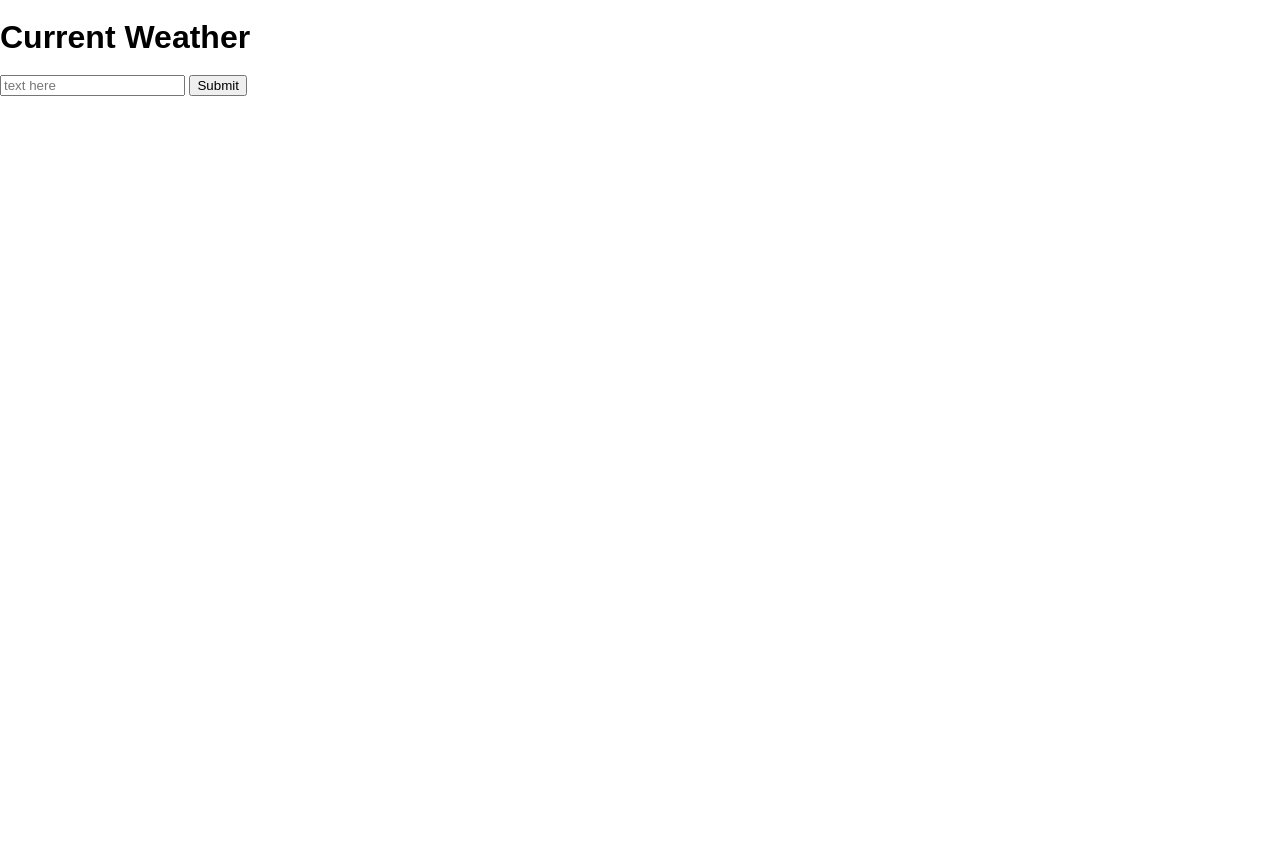
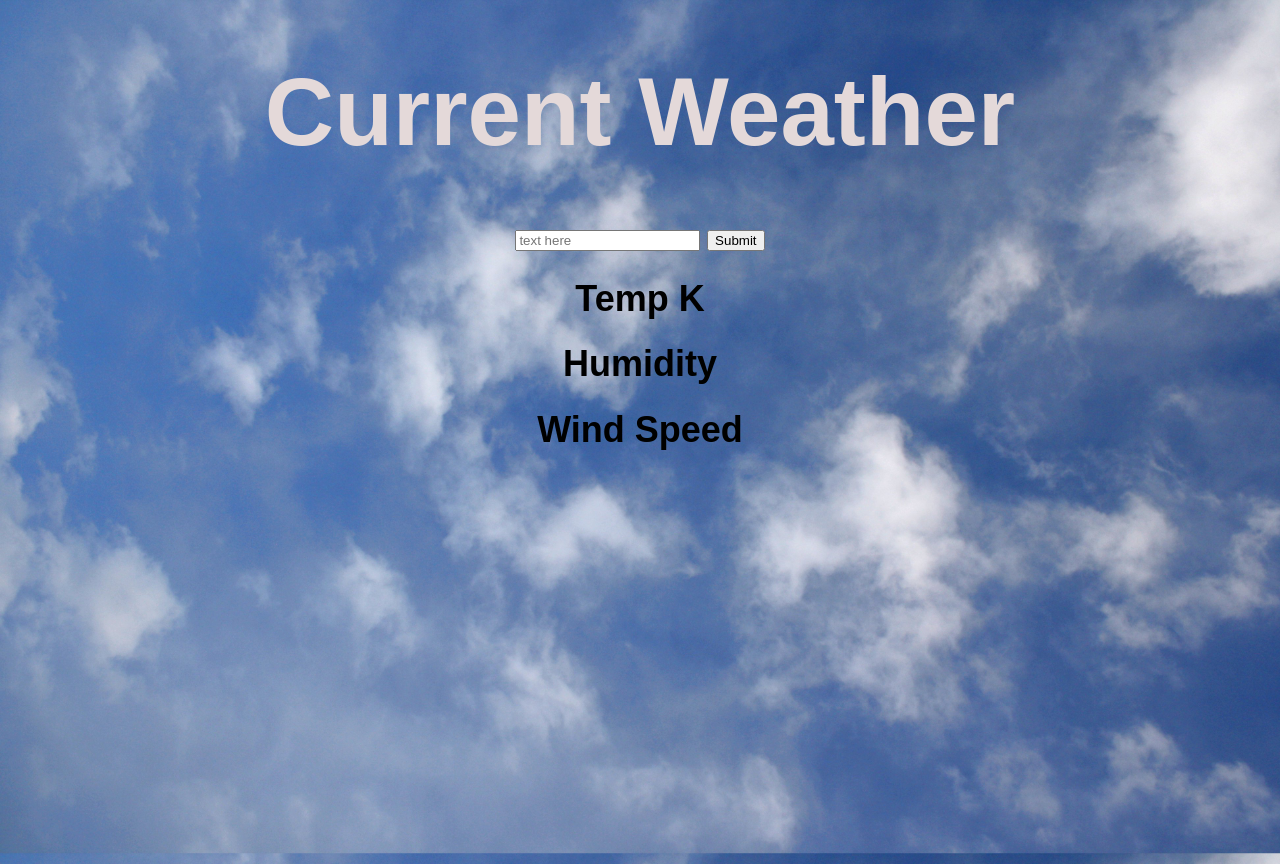
Before and after one commit to mallorysmith64/weather-api, a website: page public/index.html in a window 1280 px wide. Before the commit the page ends 821 px from the top, so only its background shows below. Drawn offline with Linux system fonts and the light colour scheme.

Commit message:
added weather data and todo

```diff
--- a/public/index.html
+++ b/public/index.html
@@ -10,13 +10,21 @@
 </head>
 
 <body>
-  <h1>Current Weather</h1>
-  <input class="search-button" type="text" placeholder="text here" name="search"></input>
-  <button>Submit</button>
-  <h3 class="city"></h3>
-  <h3 class="humidity"></h3>
+  <h1 class="title">Current Weather</h1>
+  <h2 class="message"></h2>
+  <section>
+    <input class="search-button" type="text" placeholder="text here" name="search"></input>
+    <button>Submit</button>
+  </section>
+  <section>
+    <h2>Temp K</h2>
+    <h2 class="temp"></h2>
+    <h2>Humidity</h2>
+    <h2 class="humidity"></h2>
+    <h2>Wind Speed</h2>
+    <h2 class="wind-speed"></h2>
+  </section>
   <script src="/main.js" charset="utf-8"></script>
-
 </body>
 
 </html>
--- a/public/main.js
+++ b/public/main.js
@@ -10,10 +10,29 @@ const main = () => {
     })
     .then(city => {
       console.log(city)
-      document.querySelector('.city').textContent = city.main.temp
+      document.querySelector('.temp').textContent = city.main.temp
       document.querySelector('.humidity').textContent = city.main.humidity
-      document.querySelector('.wind').textContent = city.wind.speed
+      document.querySelector('.wind-speed').textContent = city.wind.speed
     })
 }
+//todo: add geolocation
+// const getLocation = () => {
+//   if (navigator.geolocation) {
+//     navigator.geolocation.getCurrentPosition(geoSuccess, geoError)
+//   } else {
+//     alert('Geolocation is not supported by this browser.')
+//   }
+// }
+
+// const geoSuccess = position => {
+//   let lat = position.coords.latitude
+//   let lng = position.coords.longitude
+//   alert('lat:' + lat + ' lng:' + lng)
+// }
+
+// const geoError = () => {
+//   alert('Geocoder failed.')
+// }
 
 document.querySelector('button').addEventListener('click', main)
+// document.addEventListener('DOMContentLoaded', getLocation)
--- a/public/screen.css
+++ b/public/screen.css
@@ -9,4 +9,13 @@ html {
 body {
   margin: 0;
   min-height: 100%;
+  background-image: url('/images/sky-background.jpg');
+  background-size: 100%;
+  font-size: 1.5em;
+  text-align: center;
 }
+
+.title {
+  font-size: 4em;
+  color: rgb(228, 217, 217);
+}
```
Also changed, not shown: public/images/sky-background.jpg (added).
